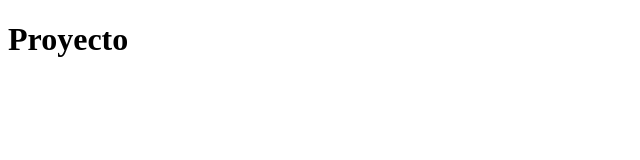
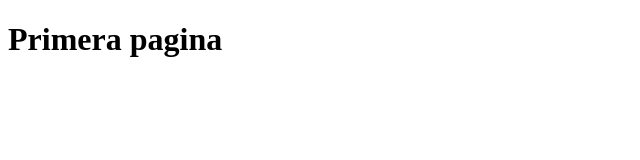
Before and after one commit to anarotela18/demo-repo2, a plain HTML site: page index.html in a window 1280 px wide. Shown: the whole page, without its empty margins (0-640 px from the left). Drawn offline with Linux system fonts and the light colour scheme.

Commit message:
Ahora el index.html tiene codigo html

```diff
--- a/index.html
+++ b/index.html
@@ -2,10 +2,10 @@
 <html lang="en" dir="ltr">
   <head>
     <meta charset="utf-8">
-    <title>Proyecto</title>
+    <title>Primera pagina</title>
     <script src="app.js"></script>
   </head>
   <body>
-  <h1>Proyecto</h1>
+  <h1>Primera pagina</h1>
   </body>
 </html>
```
